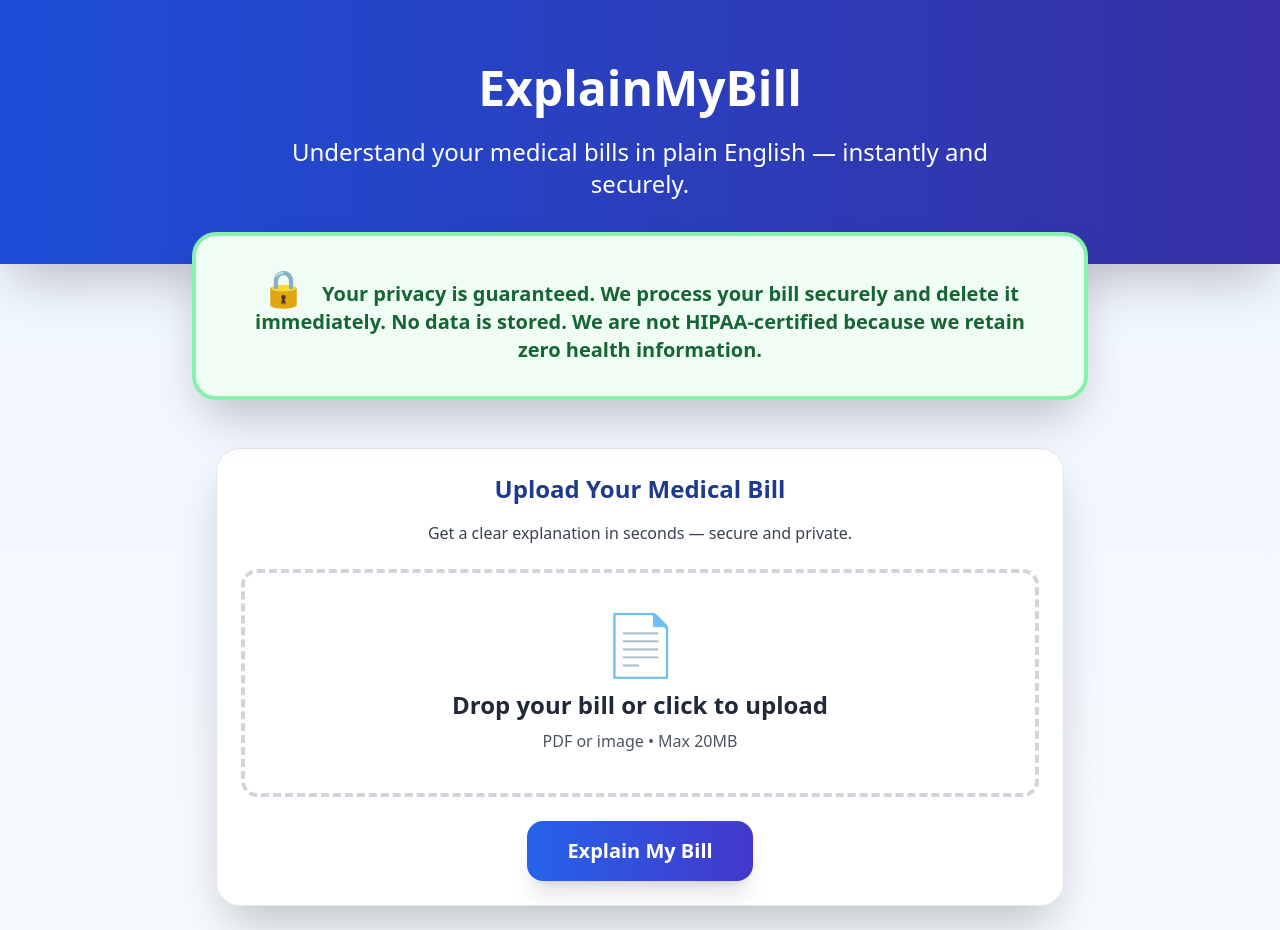
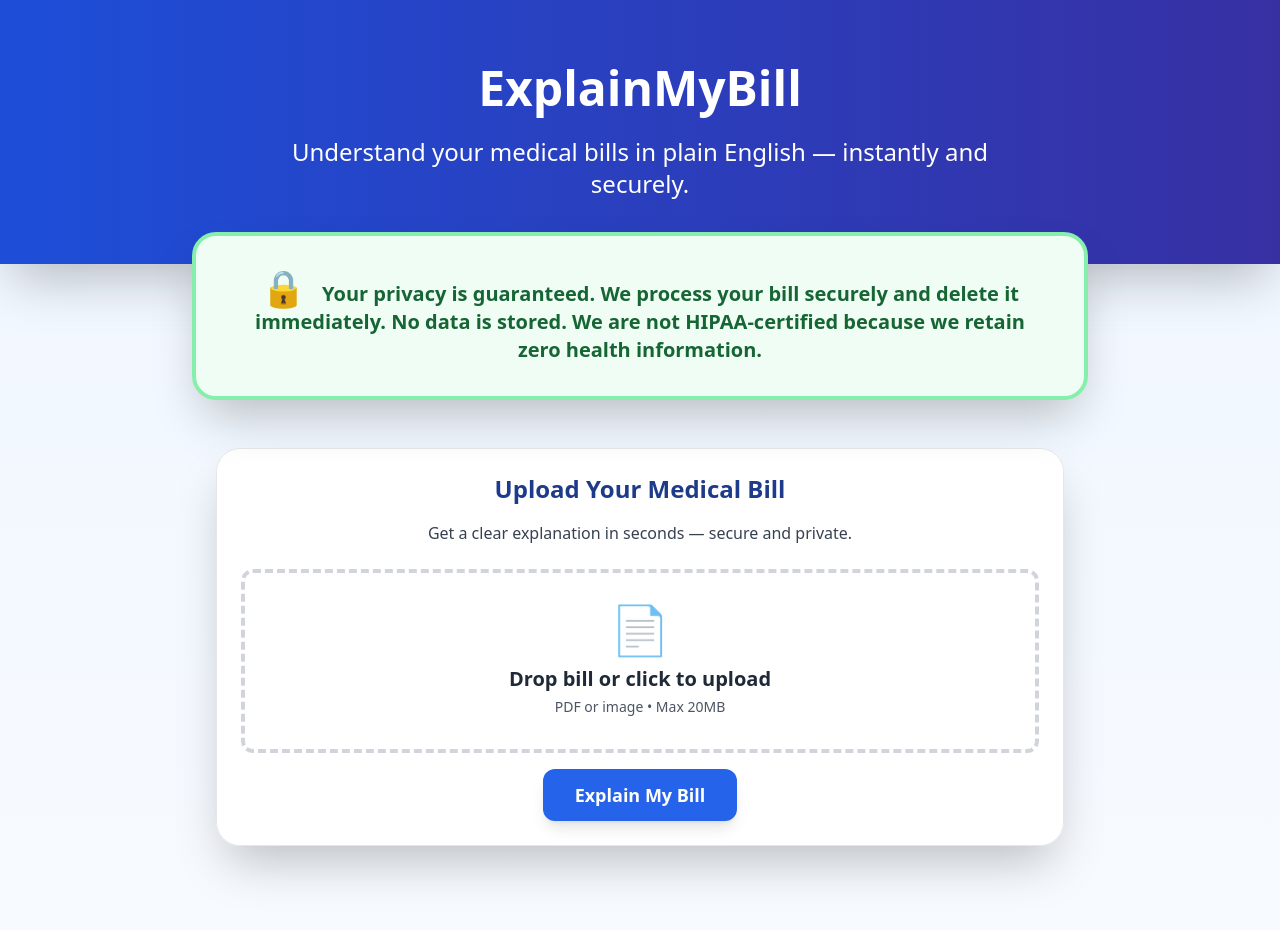
Before and after one commit to kevin-phan-25/explain-my-bill-frontend, a React (Create React App) app in the folder frontend/: page / in a window 1280 px wide. Shown: the top 930 px of the page. Built offline with nearby package versions, Linux system fonts and the light colour scheme.

Commit message:
Update BillUploader.js

```diff
--- a/frontend/src/components/BillUploader.js
+++ b/frontend/src/components/BillUploader.js
@@ -30,9 +30,9 @@ export default function BillUploader({ onResult, onLoading }) {
   };
 
   return (
-    <form onSubmit={handleSubmit} className="space-y-6">
+    <form onSubmit={handleSubmit} className="space-y-4">
       <div
-        className={`border-4 border-dashed rounded-2xl p-10 text-center transition-all ${
+        className={`border-4 border-dashed rounded-xl p-8 text-center transition-all ${
           dragActive ? 'border-blue-500 bg-blue-50' : 'border-gray-300'
         } ${loading ? 'opacity-70' : ''}`}
         onDragOver={(e) => { e.preventDefault(); setDragActive(true); }}
@@ -51,22 +51,22 @@ export default function BillUploader({ onResult, onLoading }) {
           id="bill-upload"
         />
         <label htmlFor="bill-upload" className="cursor-pointer block">
-          <div className="text-6xl mb-4 text-blue-600" aria-hidden="true">📄</div>
-          <p className="text-2xl font-bold text-gray-800 mb-2">
-            {loading ? "Analyzing..." : "Drop your bill or click to upload"}
+          <div className="text-5xl mb-3 text-blue-600" aria-hidden="true">📄</div>
+          <p className="text-xl font-bold text-gray-800 mb-1">
+            {loading ? "Analyzing..." : "Drop bill or click to upload"}
           </p>
-          <p className="text-base text-gray-600">PDF or image • Max 20MB</p>
-          {file && <p className="mt-4 text-xl text-green-600 font-bold">{file.name}</p>}
+          <p className="text-sm text-gray-600">PDF or image • Max 20MB</p>
+          {file && <p className="mt-3 text-lg text-green-600 font-bold">{file.name}</p>}
         </label>
       </div>
 
-      {error && <p className="text-red-600 text-center text-lg">{error}</p>}
+      {error && <p className="text-red-600 text-center text-base">{error}</p>}
 
       <div className="text-center">
         <button
           type="submit"
           disabled={!file || loading}
-          className="btn-primary text-xl py-4 px-10"
+          className="bg-blue-600 hover:bg-blue-700 text-white font-bold py-3 px-8 rounded-xl text-lg shadow-lg transition"
         >
           {loading ? "Processing..." : "Explain My Bill"}
         </button>
```
